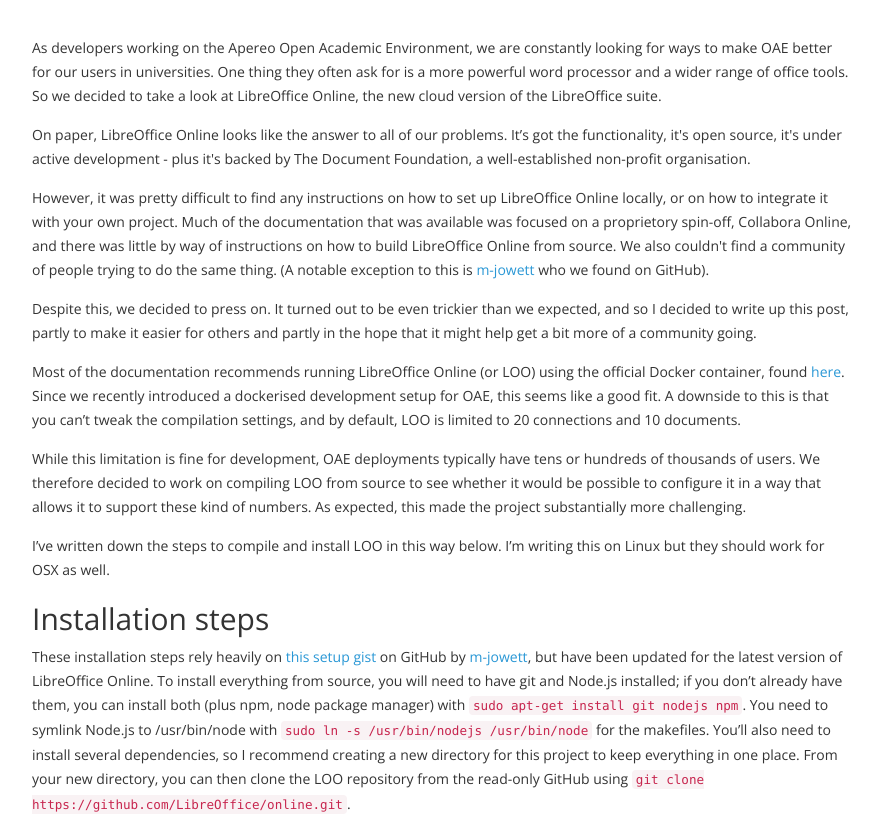
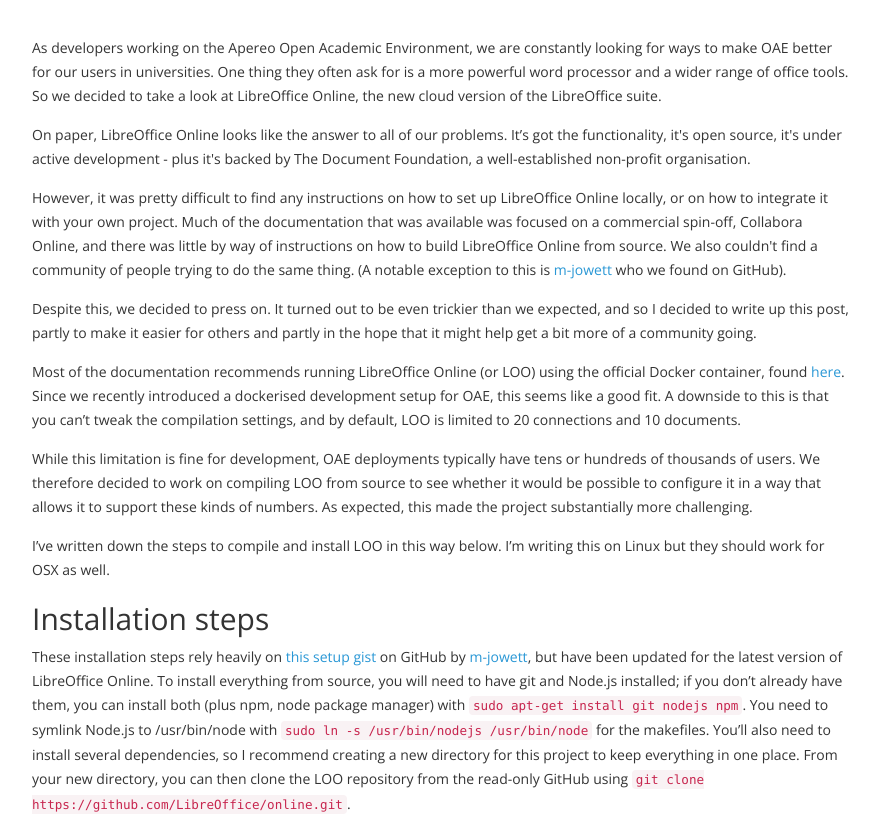
Before and after one commit to oaeproject/oaeproject.github.io, a Jekyll site: the page built from _posts/2017-10-11-getting-started-with-libreoffice-online.markdown, in a window 1280 px wide and 900 px high, scrolled down 425 px, cut to the strip 72-900 px from the top of the window. Shown: the whole strip, without its empty margins (198-1079 px from the left). Built offline with Jekyll 4.4.1, drawn with Linux system fonts in a browser that asks for light colours; comment, search, counter and statistics services are not loaded.

Commit message:
Grammar and wording fixes

```diff
--- a/_posts/2017-10-11-getting-started-with-libreoffice-online.markdown
+++ b/_posts/2017-10-11-getting-started-with-libreoffice-online.markdown
@@ -7,11 +7,11 @@
 ---
 <p>As developers working on the Apereo Open Academic Environment, we are constantly looking for ways to make OAE better for our users in universities. One thing they often ask for is a more powerful word processor and a wider range of office tools. So we decided to take a look at LibreOffice Online, the new cloud version of the LibreOffice suite.</p>
 <p>On paper, LibreOffice Online looks like the answer to all of our problems. It’s got the functionality, it's open source, it's under active development - plus it's backed by The Document Foundation, a well-established non-profit organisation. </p>
-<p>However, it was pretty difficult to find any instructions on how to set up LibreOffice Online locally, or on how to integrate it with your own project. Much of the documentation that was available was focused on a proprietory spin-off, Collabora Online, and there was little by way of instructions on how to build LibreOffice Online from source. We also couldn't find a community of people trying to do the same thing. (A notable exception to this is <a href="https://gist.github.com/m-jowett">m-jowett</a> who we found on GitHub).</p>
+<p>However, it was pretty difficult to find any instructions on how to set up LibreOffice Online locally, or on how to integrate it with your own project. Much of the documentation that was available was focused on a commercial spin-off, Collabora Online, and there was little by way of instructions on how to build LibreOffice Online from source. We also couldn't find a community of people trying to do the same thing. (A notable exception to this is <a href="https://gist.github.com/m-jowett">m-jowett</a> who we found on GitHub).</p>
 <p>Despite this, we decided to press on. It turned out to be even trickier than we expected, and so I decided to write up this post, partly to make it easier for others and partly in the hope that it might help get a bit more of a community going.</p>
 <!--more-->
 <p>Most of the documentation recommends running LibreOffice Online (or LOO) using the official Docker container, found <a href="https://hub.docker.com/r/libreoffice/online/">here</a>. Since we recently introduced a dockerised development setup for OAE, this seems like a good fit. A downside to this is that you can’t tweak the compilation settings, and by default, LOO is limited to 20 connections and 10 documents.</p>
-<p>While this limitation is fine for development, OAE deployments typically have tens or hundreds of thousands of users. We therefore decided to work on compiling LOO from source to see whether it would be possible to configure it in a way that allows it to support these kind of numbers. As expected, this made the project substantially more challenging.</p>
+<p>While this limitation is fine for development, OAE deployments typically have tens or hundreds of thousands of users. We therefore decided to work on compiling LOO from source to see whether it would be possible to configure it in a way that allows it to support these kinds of numbers. As expected, this made the project substantially more challenging.</p>
 <p>I’ve written down the steps to compile and install LOO in this way below. I’m writing this on Linux but they should work for OSX as well.</p>
 <h1>Installation steps</h1>
 <p>These installation steps rely heavily on <a href="https://gist.github.com/m-jowett/0f28bff952737f210574fc3b2efaa01a">this setup gist</a> on GitHub by <a href="https://gist.github.com/m-jowett">m-jowett</a>, but have been updated for the latest version of LibreOffice Online. To install everything from source, you will need to have git and Node.js installed; if you don’t already have them, you can install both (plus npm, node package manager) with <code>sudo apt-get install git nodejs npm</code>. You need to symlink Node.js to /usr/bin/node with <code>sudo ln -s /usr/bin/nodejs /usr/bin/node</code> for the makefiles. You’ll also need to install several dependencies, so I recommend creating a new directory for this project to keep everything in one place. From your new directory, you can then clone the LOO repository from the read-only GitHub using <code>git clone https://github.com/LibreOffice/online.git</code>.</p>
```
